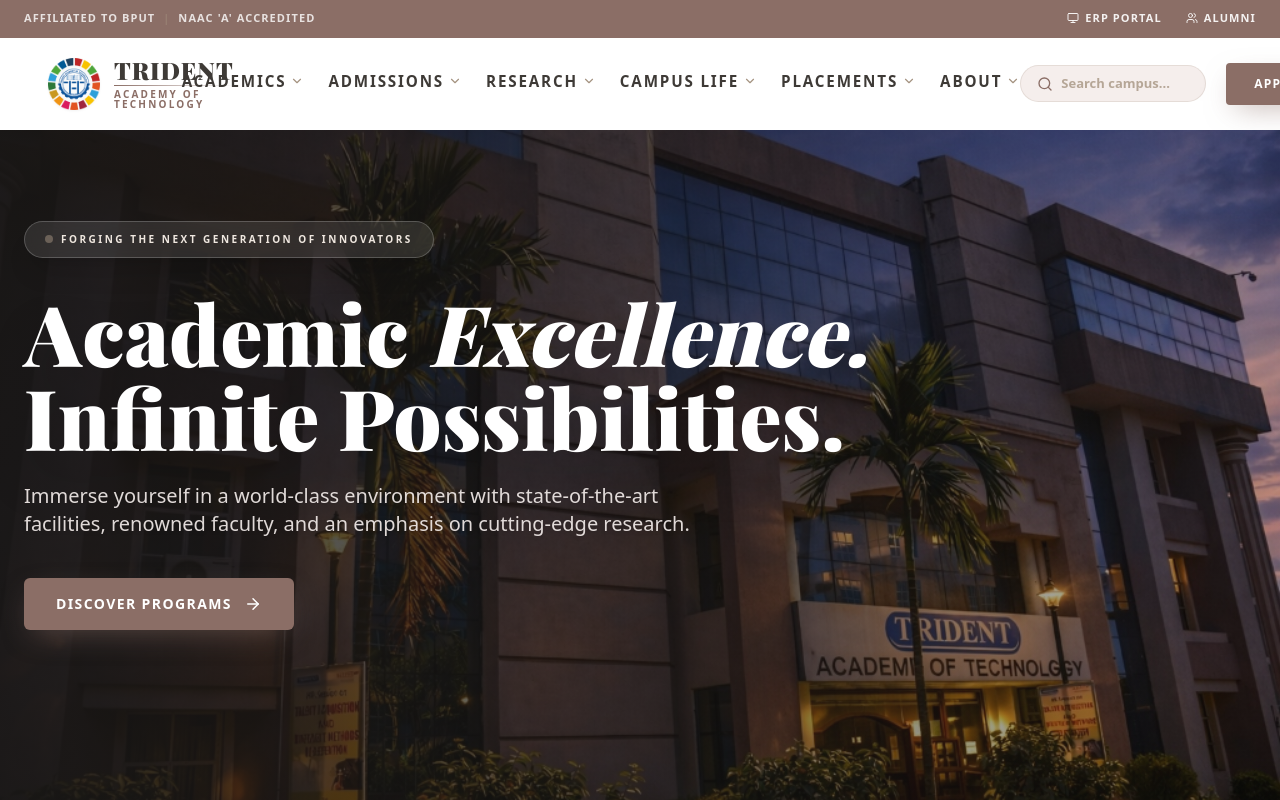
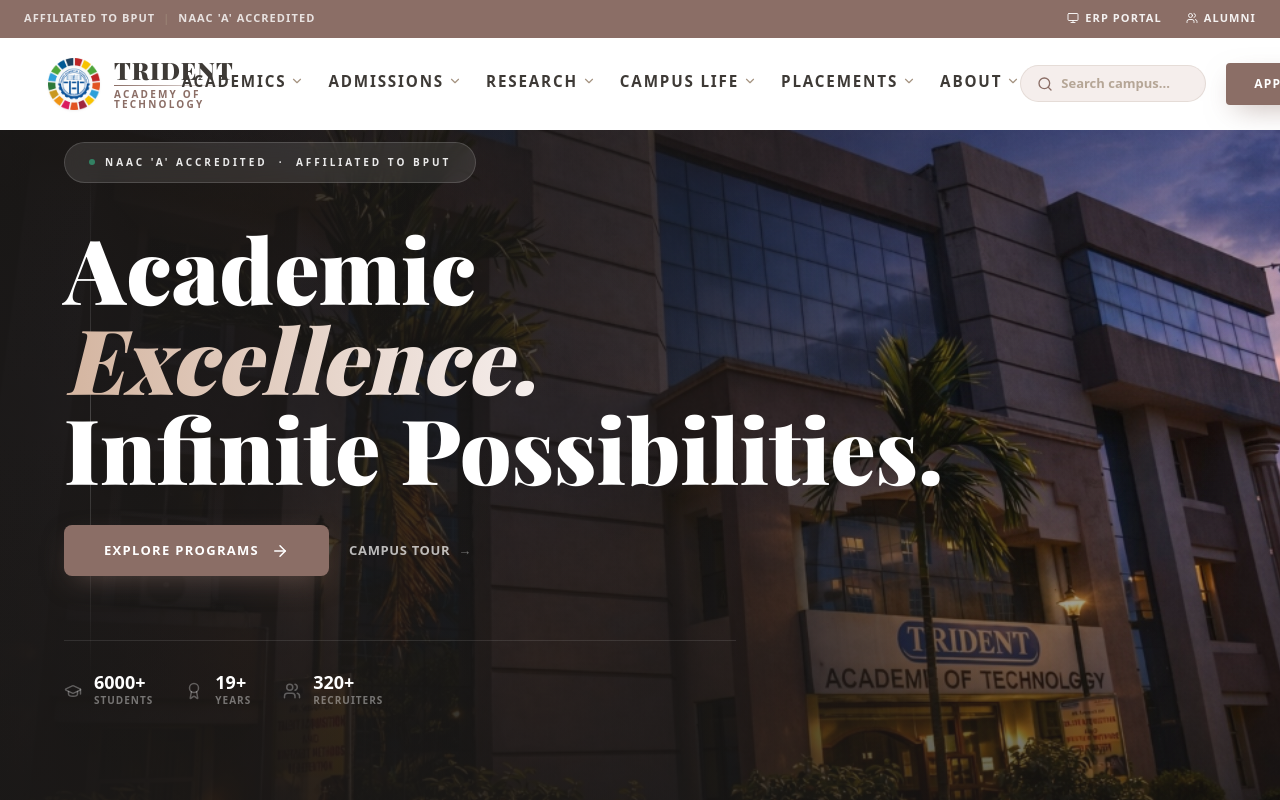
Before and after one commit to shubhranshux/trident, a React (Vite) app in the folder temp-app/: page / in a window 1280 px wide. Shown: the top 800 px of the page. Built offline with nearby package versions, Linux system fonts and the light colour scheme; a web font is replaced by a local one.

Commit message:
Hero section redesign: gradient overlays, stats strip, premium styling

```diff
--- a/temp-app/src/components/Hero.jsx
+++ b/temp-app/src/components/Hero.jsx
@@ -1,5 +1,5 @@
 import { FadeInUp, SlideIn } from "../utils/animations";
-import { ArrowRight } from "lucide-react";
+import { ArrowRight, GraduationCap, Award, Users } from "lucide-react";
 import heroImg1 from "../assets/hero-bg-new.jpg";
 
 export default function Hero() {
@@ -9,38 +9,63 @@
       <div className="h-[700px] md:h-[850px] w-full relative z-0" aria-hidden="true"></div>
 
       <section className="fixed top-0 left-0 w-full h-[700px] md:h-[850px] overflow-hidden bg-bg-light z-0">
-      {/* Single Background Image */}
+      {/* Single Background Image with subtle zoom */}
       <div className="absolute inset-0 w-full h-full">
-        <img src={heroImg1} alt="Campus" className="w-full h-full object-cover" />
+        <img src={heroImg1} alt="Campus" className="w-full h-full object-cover scale-105" />
       </div>
 
-      {/* Gradient Overlay */}
-      <div className="absolute inset-0 bg-gradient-to-r from-[#1A1817]/90 via-[#1A1817]/60 to-[#1A1817]/30"></div>
+      {/* Multi-layer Gradient Overlay for depth */}
+      <div className="absolute inset-0 bg-gradient-to-r from-[#1A1817]/95 via-[#1A1817]/70 to-transparent"></div>
+      <div className="absolute inset-0 bg-gradient-to-t from-[#1A1817]/60 via-transparent to-[#1A1817]/20"></div>
+
+      {/* Decorative vertical accent line */}
+      <div className="hidden lg:block absolute left-[7%] top-[20%] bottom-[20%] w-[1px] bg-gradient-to-b from-transparent via-white/20 to-transparent"></div>
 
       <div className="relative z-10 h-full flex flex-col justify-center">
-        <div className="max-w-7xl mx-auto px-6 w-full">
+        <div className="max-w-7xl mx-auto px-6 lg:px-16 w-full">
           <SlideIn direction="left" delay={100} duration={1000}>
-            <div className="inline-flex items-center gap-2 bg-white/10 backdrop-blur-md border border-white/20 text-[#EFE7DF] text-[10px] font-bold uppercase tracking-[0.25em] px-5 py-2.5 rounded-full mb-8 shadow-xl">
-              <span className="w-2 h-2 rounded-full bg-secondary animate-pulse inline-block"></span>
-              Forging the Next Generation of Innovators
+            <div className="inline-flex items-center gap-2.5 bg-white/10 backdrop-blur-md border border-white/15 text-white/90 text-[10px] font-bold uppercase tracking-[0.3em] px-6 py-3 rounded-full mb-10">
+              <span className="w-1.5 h-1.5 rounded-full bg-emerald-400 animate-pulse inline-block"></span>
+              NAAC 'A' Accredited &nbsp;·&nbsp; Affiliated to BPUT
             </div>
           </SlideIn>
 
           <FadeInUp delay={300} duration={1200}>
-            <h1 className="serif text-5xl md:text-7xl lg:text-[84px] font-black text-white leading-[1.05] mb-6 max-w-4xl drop-shadow-2xl">
-              Academic <span className="italic">Excellence.</span><br/>
-              Infinite Possibilities.
+            <h1 className="serif text-5xl md:text-7xl lg:text-[90px] font-black text-white leading-[1.02] mb-8 max-w-4xl">
+              Academic{" "}
+              <span className="italic text-transparent bg-clip-text bg-gradient-to-r from-[#D4B5A0] to-[#F5EEEC]">Excellence.</span>
+              <br/>
+              <span className="text-white">Infinite Possibilities.</span>
             </h1>
           </FadeInUp>
 
           <FadeInUp delay={500} duration={1200}>
-            <p className="text-[#F5EEEC]/90 text-lg md:text-xl font-medium leading-relaxed mb-10 max-w-2xl drop-shadow">
-              Immerse yourself in a world-class environment with state-of-the-art facilities, renowned faculty, and an emphasis on cutting-edge research.
-            </p>
-            <div className="flex flex-wrap gap-5 mt-4">
-              <a href="#" className="btn-rose px-8 py-4 rounded-md font-bold text-sm flex items-center gap-3">
-                Discover Programs <ArrowRight size={18} />
+            <div className="flex flex-wrap items-center gap-5 mt-2">
+              <a href="#" className="btn-rose px-10 py-4 rounded-lg font-bold text-[13px] flex items-center gap-3 uppercase tracking-wider">
+                Explore Programs <ArrowRight size={18} />
               </a>
+              <a href="#" className="text-white/70 hover:text-white text-[13px] font-bold uppercase tracking-wider flex items-center gap-2 transition-colors">
+                Campus Tour <span className="text-white/40">→</span>
+              </a>
+            </div>
+          </FadeInUp>
+
+          {/* Hero Stats Strip */}
+          <FadeInUp delay={700} duration={1200}>
+            <div className="flex flex-wrap gap-8 mt-16 pt-8 border-t border-white/10 max-w-2xl">
+              {[
+                { icon: <GraduationCap size={18} />, val: "6000+", label: "Students" },
+                { icon: <Award size={18} />, val: "19+", label: "Years" },
+                { icon: <Users size={18} />, val: "320+", label: "Recruiters" },
+              ].map((s) => (
+                <div key={s.label} className="flex items-center gap-3">
+                  <div className="text-white/30">{s.icon}</div>
+                  <div>
+                    <div className="text-white font-black text-lg leading-none">{s.val}</div>
+                    <div className="text-white/40 text-[10px] font-bold uppercase tracking-widest mt-0.5">{s.label}</div>
+                  </div>
+                </div>
+              ))}
             </div>
           </FadeInUp>
         </div>
```
